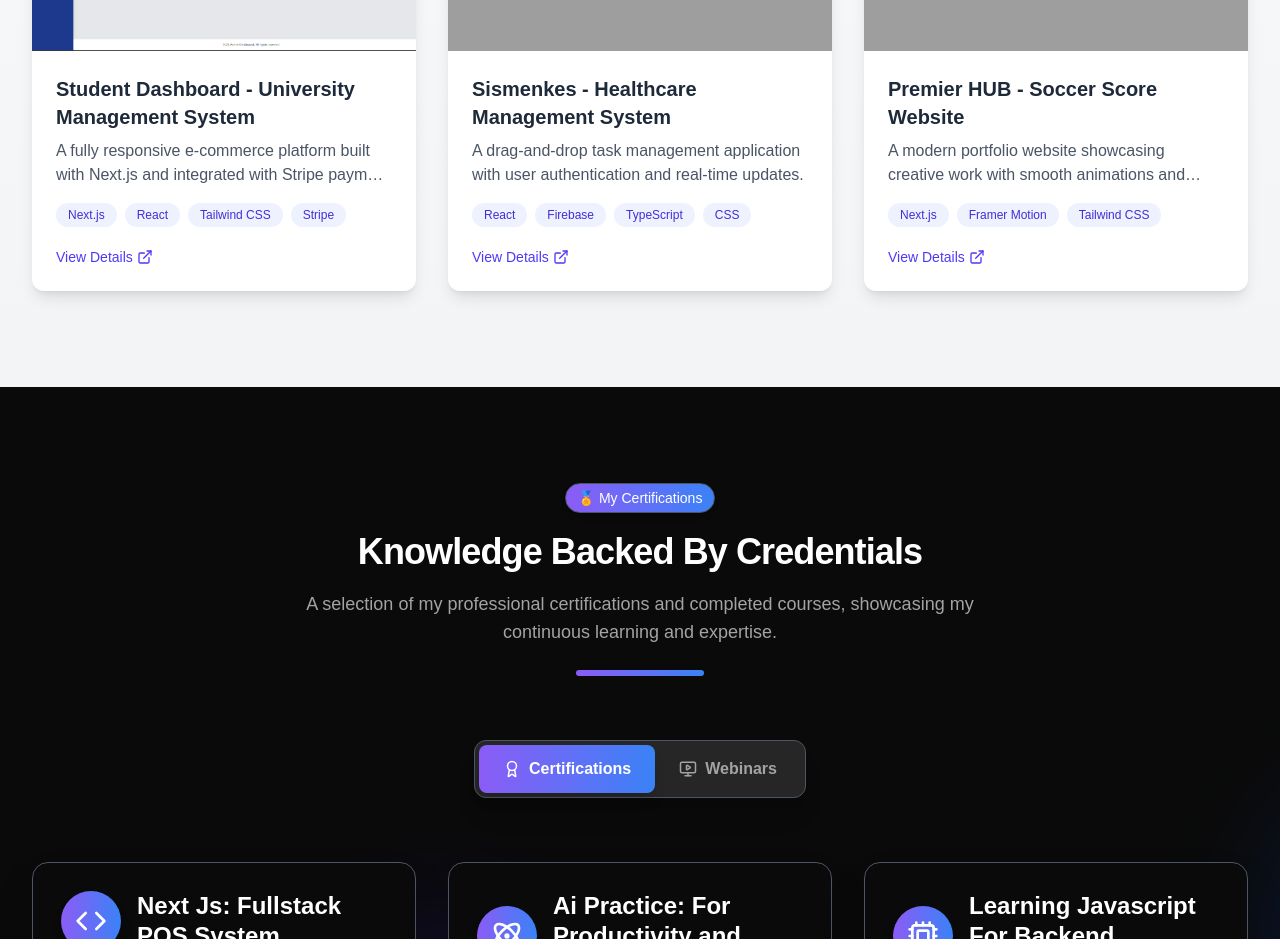
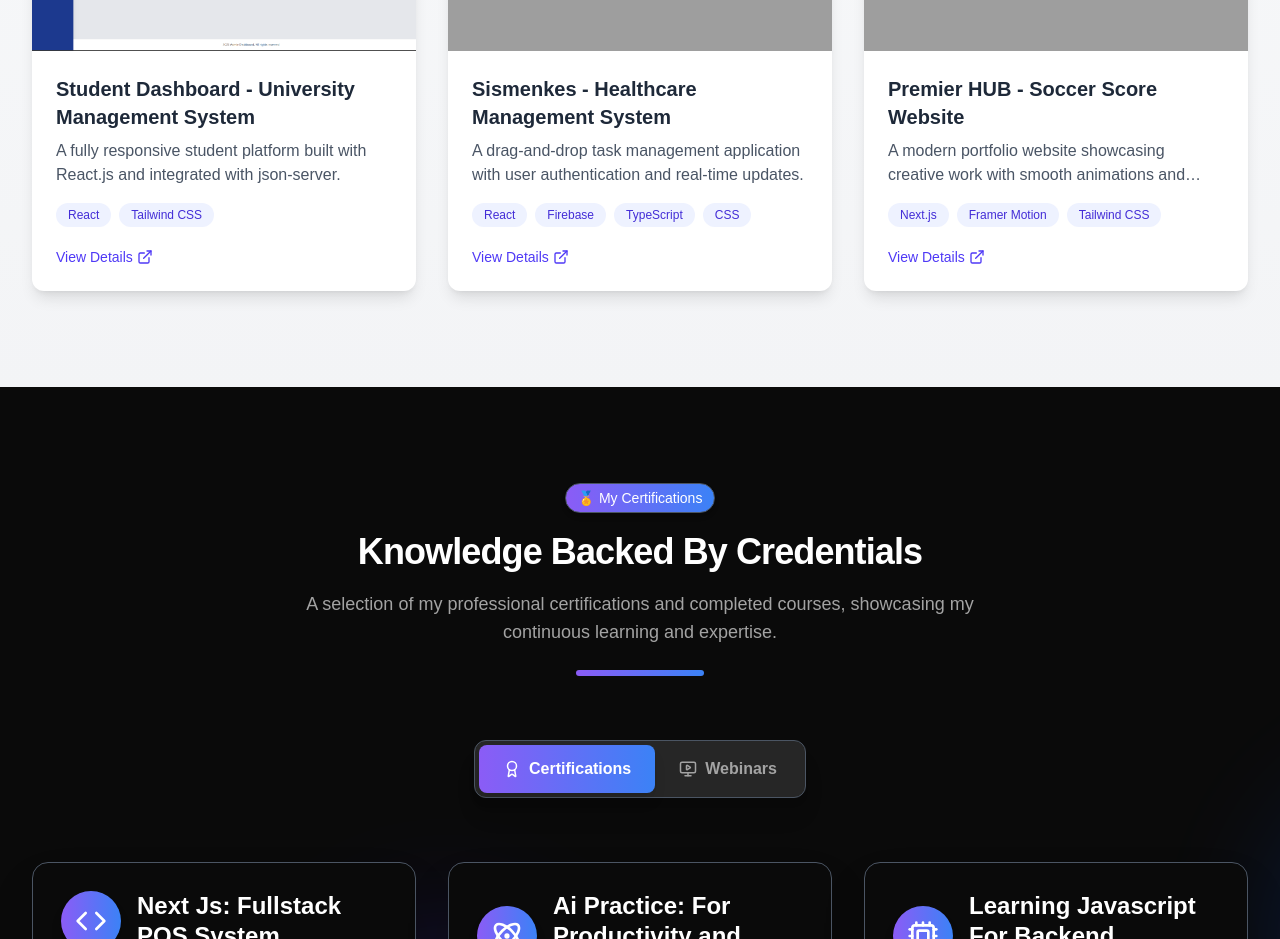
Before and after one commit to AriqF1/web-portofolio, a Next.js app: page / in a window 1280 px wide. Shown: the part 2600-3539 px from the top of the page. Built offline with nearby package versions, Linux system fonts and the light colour scheme; grey boxes are pictures that could not be loaded.

Commit message:
feat: update Project interface to use string IDs and enhance project details in projects.ts

```diff
--- a/src/data/projects.ts
+++ b/src/data/projects.ts
@@ -1,5 +1,5 @@
 export interface Project {
-  id: number;
+  id: string;
   title: string;
   description: string;
   image: string;
@@ -17,38 +17,27 @@ export interface Project {
 }
 export const projects: Project[] = [
   {
-    id: 1,
+    id: "student-website",
     title: "Student Dashboard - University Management System",
     description:
-      "A fully responsive e-commerce platform built with Next.js and integrated with Stripe payment gateway.",
+      "A fully responsive student platform built with React.js and integrated with json-server.",
     image: "/images/dashboard_page.png",
-    tags: ["Next.js", "React", "Tailwind CSS", "Stripe"],
-    githubUrl: "https://github.com/yourusername/project1",
+    tags: ["React", "Tailwind CSS"],
+    githubUrl: "https://github.com/AriqF1/web-mhs",
     fullDescription:
       "This student dashboard application provides a comprehensive solution for managing academic activities, tracking performance, and accessing course materials. Built with Next.js and React, it offers a seamless experience across all devices.",
-    client: "University of Technology",
+    client: "University Assignment",
     duration: "3 months",
-    role: "Lead Developer",
+    role: "Fullstack Developer",
     features: [
-      "Real-time grade tracking and visualization",
-      "Assignment submission and feedback system",
+      "tracking and visualization using chart.js",
+      "Lecturers management",
       "Course material organization and search",
       "Calendar integration with deadline reminders",
       "Direct messaging with instructors",
       "Mobile-responsive design for on-the-go access",
     ],
-    technologies: [
-      "Next.js",
-      "React",
-      "TypeScript",
-      "Tailwind CSS",
-      "Firebase Authentication",
-      "Firestore Database",
-      "Node.js",
-      "Express",
-      "Chart.js",
-      "PWA capabilities",
-    ],
+    technologies: ["React", "Tailwind CSS", "Node.js", "Chart.js"],
     images: [
       "/images/dashboard_page.png",
       "/api/placeholder/800/500",
@@ -60,7 +49,7 @@ export const projects: Project[] = [
       "We implemented a secure API layer that interfaced with the university's systems, using OAuth 2.0 for authentication. For performance, we utilized static generation where possible and dynamic imports to reduce initial load times. We also developed an offline mode using service workers that allowed students to access cached materials without an internet connection.",
   },
   {
-    id: 2,
+    id: "polyclinic-webapp",
     title: "Sismenkes - Healthcare Management System",
     description:
       "A drag-and-drop task management application with user authentication and real-time updates.",
@@ -103,7 +92,7 @@ export const projects: Project[] = [
       "We implemented a role-based authentication system with granular permissions and audit logging. The UI was designed with extensive user testing involving actual healthcare providers to ensure intuitive workflows. Data is encrypted both in transit and at rest, with automated backups and disaster recovery procedures.",
   },
   {
-    id: 3,
+    id: "soccer-score-website",
     title: "Premier HUB - Soccer Score Website",
     description:
       "A modern portfolio website showcasing creative work with smooth animations and transitions.",
```
